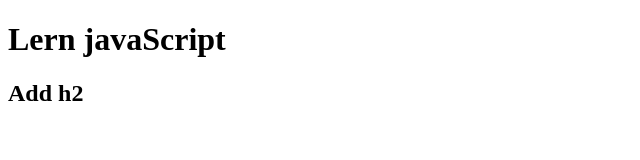
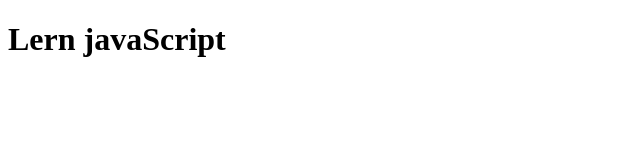
Before and after one commit to AnatoliiMikhov/Budget-project, a plain HTML site: page src/index.html in a window 1280 px wide. Shown: the whole page, without its empty margins (0-640 px from the left). Drawn offline with Linux system fonts and the light colour scheme.

Commit message:
Revert "add h2 tag index.html"
This reverts commit 3dca2e4837fb4abfb9c629fb14ccbdf9d4df8c86.

```diff
--- a/src/index.html
+++ b/src/index.html
@@ -7,7 +7,6 @@
 </head>
 <body>
 	<h1>Lern javaScript</h1>
-	<h2>Add h2</h2>
 
 
 <script src="js/script.js"></script>
```
